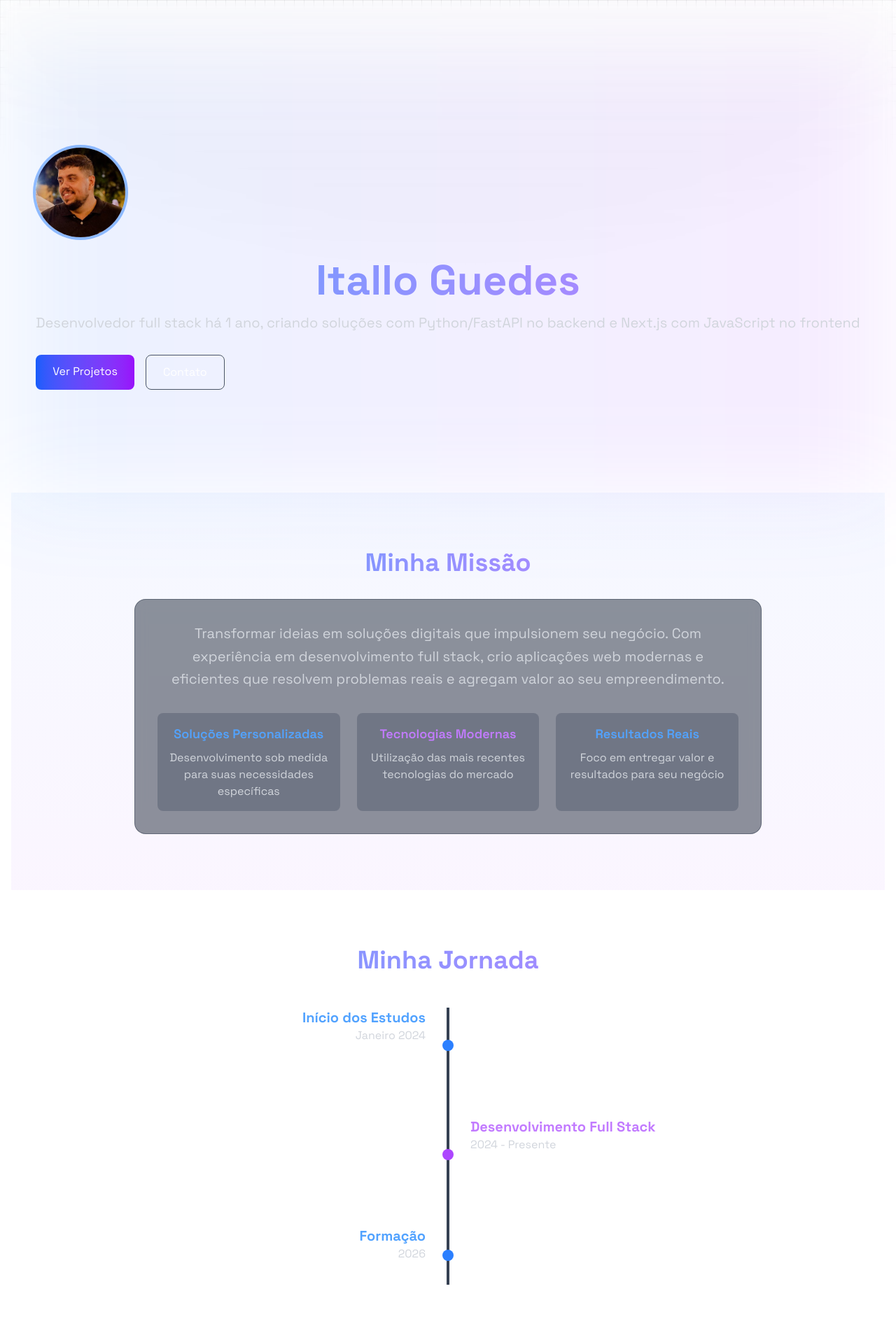
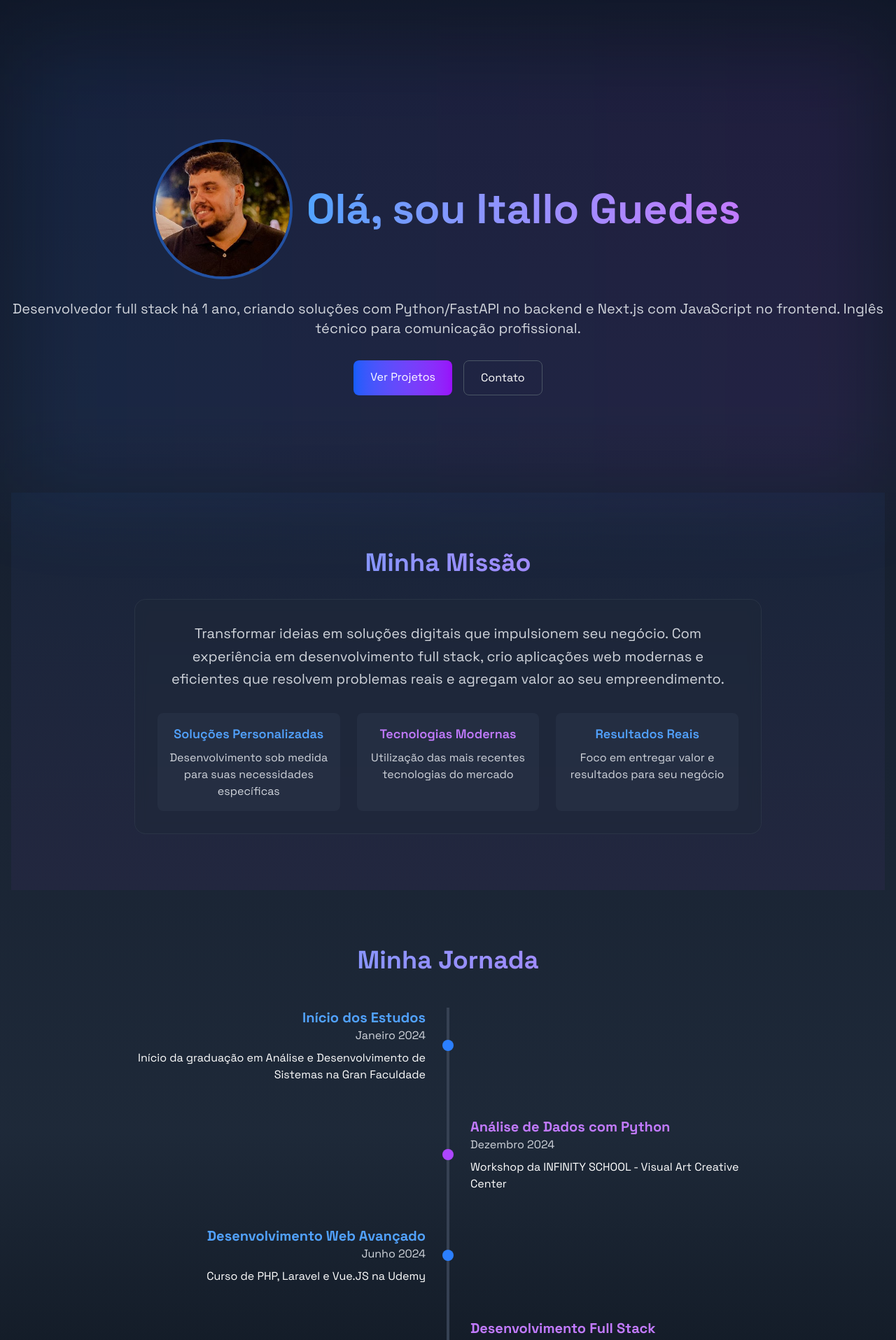
Before and after one commit to italloguedes/portifolioatualizado, a Next.js app: page / in a window 1280 px wide. Shown: the top 1915 px of the page at 70% size. Built offline with nearby package versions, Linux system fonts and the light colour scheme.

Commit message:
new commit

```diff
--- a/src/app/layout.tsx
+++ b/src/app/layout.tsx
@@ -5,12 +5,8 @@ import "./globals.css";
 const spaceGrotesk = Space_Grotesk({ subsets: ["latin"] });
 
 export const metadata: Metadata = {
-  title: "Itallo Guedes - Desenvolvedor Full Stack",
+  title: "Itallo Guedes - Encontro soluções para o seu negócio",
   description: "Portfólio de desenvolvedor com foco em tecnologia e inovação",
-  keywords: ["desenvolvedor", "full stack", "web", "react", "next.js", "typescript"],
-  authors: [{ name: "Itallo Guedes" }],
-  viewport: "width=device-width, initial-scale=1",
-  themeColor: "#0f0f0f",
 };
 
 export default function RootLayout({
@@ -19,12 +15,10 @@ export default function RootLayout({
   children: React.ReactNode;
 }>) {
   return (
-    <html lang="pt-BR" className="scroll-smooth">
-      <body className={`${spaceGrotesk.className} antialiased`}>
+    <html lang="pt-BR">
+      <body className={spaceGrotesk.className}>
         <div className="fixed inset-0 bg-[linear-gradient(to_right,#4f4f4f2e_1px,transparent_1px),linear-gradient(to_bottom,#4f4f4f2e_1px,transparent_1px)] bg-[size:14px_24px] [mask-image:radial-gradient(ellipse_60%_50%_at_50%_0%,#000_70%,transparent_100%)]"></div>
-        <div className="fixed inset-0 bg-gradient-to-b from-dark-300/50 via-dark-200/50 to-dark-100/50 backdrop-blur-sm"></div>
-        <main className="relative min-h-screen bg-gradient-to-b from-dark-300 via-dark-200 to-dark-100 text-white">
-          <div className="absolute inset-0 bg-gradient-radial from-primary-500/20 via-transparent to-transparent opacity-50"></div>
+        <main className="relative min-h-screen bg-gradient-to-b from-gray-900 via-gray-800 to-black text-white">
           {children}
         </main>
       </body>
--- a/src/app/page.tsx
+++ b/src/app/page.tsx
@@ -1,4 +1,3 @@
-
 import Image from "next/image";
 import Link from "next/link";
 
@@ -8,8 +7,9 @@ export default function Home() {
       {/* Hero Section */}
       <section className="flex flex-col items-center justify-center min-h-[80vh] text-center relative">
         <div className="absolute inset-0 bg-gradient-to-r from-blue-500/10 to-purple-500/10 blur-3xl"></div>
-        <div className="relative">
-          <div className="relative w-32 h-32 mb-8 rounded-full overflow-hidden ring-4 ring-blue-500/50">
+        <div className="relative flex flex-col items-center justify-center">
+          <div className="flex flex-col md:flex-row items-center gap-6 mb-8">
+            <div className="relative w-48 h-48 rounded-full overflow-hidden ring-4 ring-blue-500/50">
               <Image
                 src="/profile.jpg"
                 alt="Foto de perfil"
@@ -18,11 +18,12 @@ export default function Home() {
                 priority
               />
             </div>
-          <h1 className="text-6xl font-bold mb-4 bg-clip-text text-transparent bg-gradient-to-r from-blue-400 to-purple-400">
-            Itallo Guedes
+            <h1 className="text-6xl font-bold bg-clip-text text-transparent bg-gradient-to-r from-blue-400 to-purple-400">
+              Olá, sou Itallo Guedes
             </h1>
+          </div>
           <p className="text-xl text-gray-300 mb-8">
-            Desenvolvedor full stack há 1 ano, criando soluções com Python/FastAPI no backend e Next.js com JavaScript no frontend
+            Desenvolvedor full stack há 1 ano, criando soluções com Python/FastAPI no backend e Next.js com JavaScript no frontend. Inglês técnico para comunicação profissional.
           </p>
           <div className="flex gap-4">
             <Link
@@ -88,6 +89,30 @@ export default function Home() {
                   <h3 className="text-xl font-bold text-blue-400">Início dos Estudos</h3>
                   <p className="text-gray-300">Janeiro 2024</p>
                   <p className="mt-2">Início da graduação em Análise e Desenvolvimento de Sistemas na Gran Faculdade</p>
+                </div>
+                <div className="absolute left-1/2 transform -translate-x-1/2 w-4 h-4 bg-blue-500 rounded-full"></div>
+                <div className="w-1/2 pl-8"></div>
+              </div>
+            </div>
+
+            <div className="relative mb-12">
+              <div className="flex items-center">
+                <div className="w-1/2 pr-8"></div>
+                <div className="absolute left-1/2 transform -translate-x-1/2 w-4 h-4 bg-purple-500 rounded-full"></div>
+                <div className="w-1/2 pl-8">
+                  <h3 className="text-xl font-bold text-purple-400">Análise de Dados com Python</h3>
+                  <p className="text-gray-300">Dezembro 2024</p>
+                  <p className="mt-2">Workshop da INFINITY SCHOOL - Visual Art Creative Center</p>
+                </div>
+              </div>
+            </div>
+
+            <div className="relative mb-12">
+              <div className="flex items-center">
+                <div className="w-1/2 pr-8 text-right">
+                  <h3 className="text-xl font-bold text-blue-400">Desenvolvimento Web Avançado</h3>
+                  <p className="text-gray-300">Junho 2024</p>
+                  <p className="mt-2">Curso de PHP, Laravel e Vue.JS na Udemy</p>
                 </div>
                 <div className="absolute left-1/2 transform -translate-x-1/2 w-4 h-4 bg-blue-500 rounded-full"></div>
                 <div className="w-1/2 pl-8"></div>
@@ -234,7 +259,7 @@ export default function Home() {
                     fill="currentColor"
                     viewBox="0 0 24 24"
                   >
-                    <path d="M12 0c-6.626 0-12 5.373-12 12 0 5.302 3.438 9.8 8.207 11.387.599.111.793-.261.793-.577v-2.234c-3.338.726-4.033-1.416-4.033-1.416-.546-1.387-1.333-1.756-1.333-1.756-1.089-.745.083-.729.083-.729 1.205.084 1.839 1.237 1.839 1.237 1.07 1.834 2.807 1.304 3.492.997.107-.775.418-1.305.762-1.604-2.665-.305-5.467-1.334-5.467-5.931 0-1.311.469-2.381 1.236-3.221-.124-.303-.535-1.524.117-3.176 0 0 1.008-.322 3.301 1.23.957-.266 1.983-.399 3.003-.404 1.02.005 2.047.138 3.006.404 2.291-1.552 3.297-1.23 3.297-1.23.653 1.653.242 2.874.118 3.176.77.84 1.235 1.911 1.235 3.221 0 4.609-2.807 5.624-5.479 5.921.43.372.823 1.102.823 2.222v3.293c0 .319.192.694.801.576 4.765-1.589 8.199-6.086 8.199-11.386 0-6.627-5.373-12-12-12z"/>
+                    <path d="M12 0c-6.626 0-12 5.373-12 12 0 5.302 3.438 9.8 8.207 11.387.599.111.793-.261.793-.577v-2.234c-3.338.726-4.033-1.416-4.033-1.416-.546-1.387-1.333-1.756-1.333-1.756-1.089-.745.083-.729.083-.729 1.205.084 1.839 1.237 1.839 1.237 1.07 1.834 2.807 1.304 3.492.997.107-.775.418-1.305.762-1.604-2.665-.305-5.467-1.334-5.467-5.931 0-1.311.469-2.381 1.236-3.221-.124-.303-.535-1.524.117-3.176 0 0 1.008-.322 3.301 1.23.957-.266 1.983-.399 3.003-.404 1.02.005 2.047.138 3.006.404 2.291-1.552 3.297-1.23 3.297-1.23.653 1.653.242 2.874.118 3.176.77.84 1.235 1.911 1.235 3.221 0 4.609-2.807 5.624-5.479 5.921.43.372.823 1.102.823 2.222v3.293c0 .319.192.694.801.576 4.765-1.589 8.199-6.086 8.199-11.386 0-6.627-5.373-12-12-12z" />
                   </svg>
                 </Link>
               </div>
@@ -260,7 +285,7 @@ export default function Home() {
                 fill="currentColor"
                 viewBox="0 0 24 24"
               >
-                <path d="M.057 24l1.687-6.163c-1.041-1.804-1.588-3.849-1.587-5.946.003-6.556 5.338-11.891 11.893-11.891 3.181.001 6.167 1.24 8.413 3.488 2.245 2.248 3.481 5.236 3.48 8.414-.003 6.557-5.338 11.892-11.893 11.892-1.99-.001-3.951-.5-5.688-1.448l-6.305 1.654zm6.597-3.807c1.676.995 3.276 1.591 5.392 1.592 5.448 0 9.886-4.434 9.889-9.885.002-5.462-4.415-9.89-9.881-9.892-5.452 0-9.887 4.434-9.889 9.884-.001 2.225.651 3.891 1.746 5.634l-.999 3.648 3.742-.981zm11.387-5.464c-.074-.124-.272-.198-.57-.347-.297-.149-1.758-.868-2.031-.967-.272-.099-.47-.149-.669.149-.198.297-.768.967-.941 1.165-.173.198-.347.223-.644.074-.297-.149-1.255-.462-2.39-1.475-.883-.788-1.48-1.761-1.653-2.059-.173-.297-.018-.458.13-.606.134-.133.297-.347.446-.521.151-.172.2-.296.3-.495.099-.198.05-.372-.025-.521-.075-.148-.669-1.611-.916-2.206-.242-.579-.487-.501-.669-.51l-.57-.01c-.198 0-.52.074-.792.372s-1.04 1.016-1.04 2.479 1.065 2.876 1.213 3.074c.149.198 2.095 3.2 5.076 4.487.709.306 1.263.489 1.694.626.712.226 1.36.194 1.872.118.571-.085 1.758-.719 2.006-1.413.248-.695.248-1.29.173-1.414z"/>
+                <path d="M.057 24l1.687-6.163c-1.041-1.804-1.588-3.849-1.587-5.946.003-6.556 5.338-11.891 11.893-11.891 3.181.001 6.167 1.24 8.413 3.488 2.245 2.248 3.481 5.236 3.48 8.414-.003 6.557-5.338 11.892-11.893 11.892-1.99-.001-3.951-.5-5.688-1.448l-6.305 1.654zm6.597-3.807c1.676.995 3.276 1.591 5.392 1.592 5.448 0 9.886-4.434 9.889-9.885.002-5.462-4.415-9.89-9.881-9.892-5.452 0-9.887 4.434-9.889 9.884-.001 2.225.651 3.891 1.746 5.634l-.999 3.648 3.742-.981zm11.387-5.464c-.074-.124-.272-.198-.57-.347-.297-.149-1.758-.868-2.031-.967-.272-.099-.47-.149-.669.149-.198.297-.768.967-.941 1.165-.173.198-.347.223-.644.074-.297-.149-1.255-.462-2.39-1.475-.883-.788-1.48-1.761-1.653-2.059-.173-.297-.018-.458.13-.606.134-.133.297-.347.446-.521.151-.172.2-.296.3-.495.099-.198.05-.372-.025-.521-.075-.148-.669-1.611-.916-2.206-.242-.579-.487-.501-.669-.51l-.57-.01c-.198 0-.52.074-.792.372s-1.04 1.016-1.04 2.479 1.065 2.876 1.213 3.074c.149.198 2.095 3.2 5.076 4.487.709.306 1.263.489 1.694.626.712.226 1.36.194 1.872.118.571-.085 1.758-.719 2.006-1.413.248-.695.248-1.29.173-1.414z" />
               </svg>
               WhatsApp
             </Link>
@@ -275,7 +300,7 @@ export default function Home() {
                   fill="currentColor"
                   viewBox="0 0 24 24"
                 >
-                  <path d="M12 0c-6.626 0-12 5.373-12 12 0 5.302 3.438 9.8 8.207 11.387.599.111.793-.261.793-.577v-2.234c-3.338.726-4.033-1.416-4.033-1.416-.546-1.387-1.333-1.756-1.333-1.756-1.089-.745.083-.729.083-.729 1.205.084 1.839 1.237 1.839 1.237 1.07 1.834 2.807 1.304 3.492.997.107-.775.418-1.305.762-1.604-2.665-.305-5.467-1.334-5.467-5.931 0-1.311.469-2.381 1.236-3.221-.124-.303-.535-1.524.117-3.176 0 0 1.008-.322 3.301 1.23.957-.266 1.983-.399 3.003-.404 1.02.005 2.047.138 3.006.404 2.291-1.552 3.297-1.23 3.297-1.23.653 1.653.242 2.874.118 3.176.77.84 1.235 1.911 1.235 3.221 0 4.609-2.807 5.624-5.479 5.921.43.372.823 1.102.823 2.222v3.293c0 .319.192.694.801.576 4.765-1.589 8.199-6.086 8.199-11.386 0-6.627-5.373-12-12-12z"/>
+                  <path d="M12 0c-6.626 0-12 5.373-12 12 0 5.302 3.438 9.8 8.207 11.387.599.111.793-.261.793-.577v-2.234c-3.338.726-4.033-1.416-4.033-1.416-.546-1.387-1.333-1.756-1.333-1.756-1.089-.745.083-.729.083-.729 1.205.084 1.839 1.237 1.839 1.237 1.07 1.834 2.807 1.304 3.492.997.107-.775.418-1.305.762-1.604-2.665-.305-5.467-1.334-5.467-5.931 0-1.311.469-2.381 1.236-3.221-.124-.303-.535-1.524.117-3.176 0 0 1.008-.322 3.301 1.23.957-.266 1.983-.399 3.003-.404 1.02.005 2.047.138 3.006.404 2.291-1.552 3.297-1.23 3.297-1.23.653 1.653.242 2.874.118 3.176.77.84 1.235 1.911 1.235 3.221 0 4.609-2.807 5.624-5.479 5.921.43.372.823 1.102.823 2.222v3.293c0 .319.192.694.801.576 4.765-1.589 8.199-6.086 8.199-11.386 0-6.627-5.373-12-12-12z" />
                 </svg>
               </Link>
             </div>
```
Lines whose indentation alone changed are shown as unchanged.
